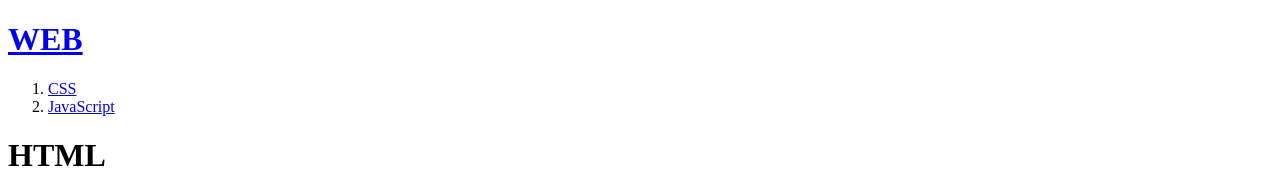
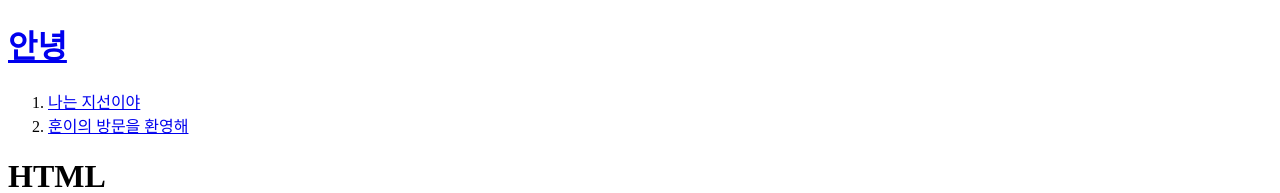
Before and after one commit to forjisun/First_jisun, a plain HTML site: page index.html in a window 1280 px wide. Shown: the top 193 px of the page. Drawn offline with Linux system fonts and the light colour scheme.

Commit message:
Add files via upload

```diff
--- a/index.html
+++ b/index.html
@@ -1,13 +1,13 @@
 <!doctype html>
 <head>
-<title>web1-html</title>
+<title>Hellow My Hoon</title>
 <meta charset="utf-8">
 </head>
 <body>
-  <h1><a href="index.html">WEB</a></h1>
+  <h1><a href="index.html">안녕</a></h1>
 <ol>
-<li><a href="1.html">CSS</a></li>
-<li><a href="1.html">JavaScript</a></li>
+<li><a href="1.html">나는 지선이야</a></li>
+<li><a href="1.html">훈이의 방문을 환영해</a></li>
 </ol>
 
 
```
